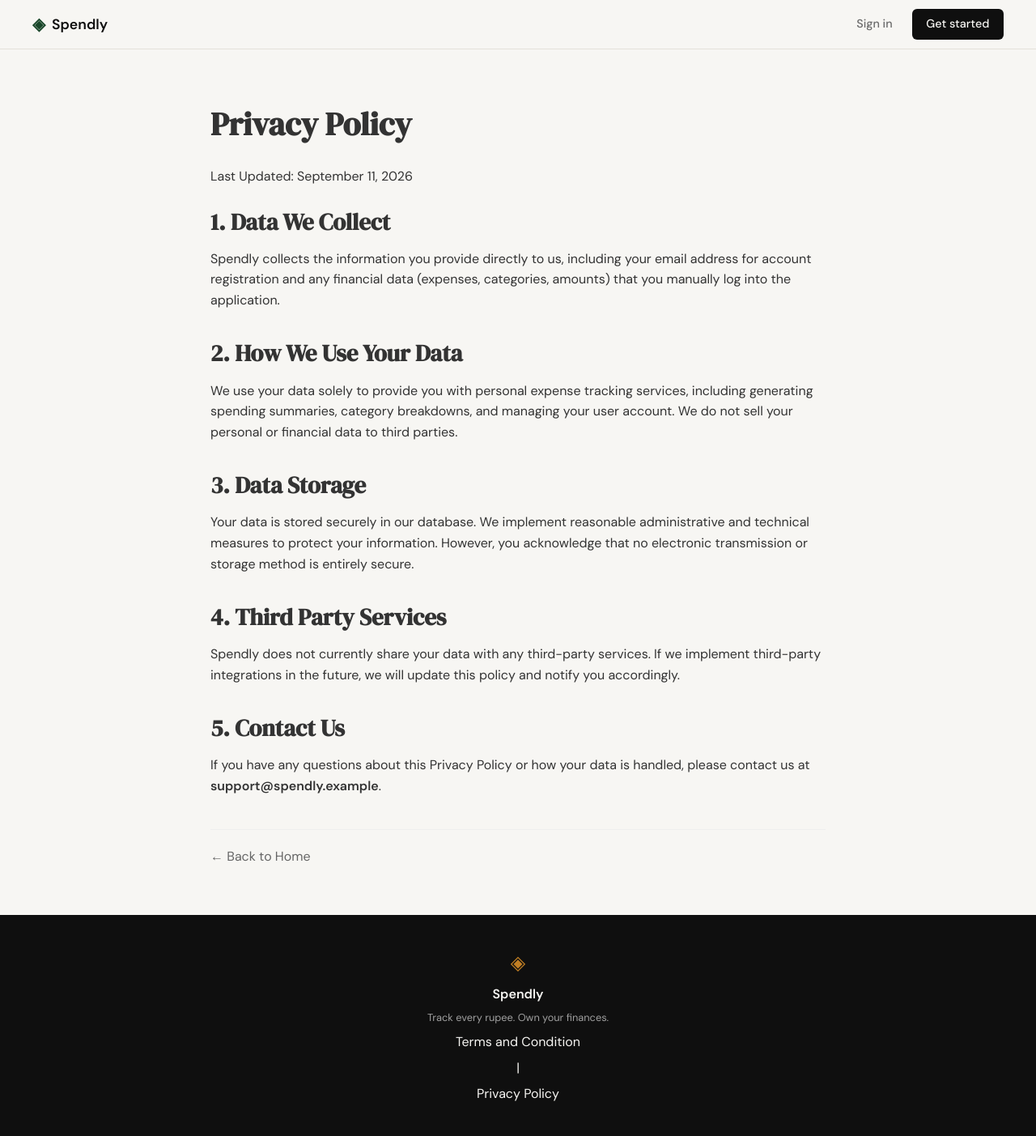
After one commit to Suffiyan-dev/Expense-Tracker-using-Claude-Code, a Flask app: page /privacy in a window 1280 px wide. The commit adds this page. Shown: the whole page at 81% size. Run offline with Flask 3, Linux system fonts and the light colour scheme.

Commit message:
"Landing:add pivacy policy page and route"

```diff
--- a/app.py
+++ b/app.py
@@ -25,6 +25,11 @@ def login():
 @app.route("/terms")
 def terms():
     return render_template("terms.html")
+
+
+@app.route("/privacy")
+def privacy():
+    return render_template("privacy.html")
 
 
 # ------------------------------------------------------------------ #
--- a/templates/base.html
+++ b/templates/base.html
@@ -34,7 +34,7 @@
             <span class="brand-icon">◈</span>
             <span class="footer-name">Spendly</span>
             <p class="footer-copy">Track every rupee. Own your finances.</p>
-            <a href="{{ url_for('terms') }}">Terms and Condition</a> | <a href="#">Privacy Policy</a>
+            <a href="{{ url_for('terms') }}">Terms and Condition</a> | <a href="{{ url_for('privacy') }}">Privacy Policy</a>
         </div>
     </footer>
 
--- /dev/null
+++ b/templates/privacy.html
@@ -0,0 +1,39 @@
+{% extends "base.html" %}
+
+{% block title %}Privacy Policy — Spendly{% endblock %}
+
+{% block content %}
+<div class="privacy-container" style="max-width: 800px; margin: 40px auto; padding: 20px; line-height: 1.6; font-family: 'DM Sans', sans-serif; color: #333;">
+    <h1 style="font-family: 'DM Serif Display', serif; font-size: 2.5rem; margin-bottom: 20px;">Privacy Policy</h1>
+    <p style="margin-bottom: 20px;">Last Updated: September 11, 2026</p>
+
+    <section style="margin-bottom: 30px;">
+        <h2 style="font-family: 'DM Serif Display', serif; font-size: 1.8rem; margin-bottom: 10px;">1. Data We Collect</h2>
+        <p>Spendly collects the information you provide directly to us, including your email address for account registration and any financial data (expenses, categories, amounts) that you manually log into the application.</p>
+    </section>
+
+    <section style="margin-bottom: 30px;">
+        <h2 style="font-family: 'DM Serif Display', serif; font-size: 1.8rem; margin-bottom: 10px;">2. How We Use Your Data</h2>
+        <p>We use your data solely to provide you with personal expense tracking services, including generating spending summaries, category breakdowns, and managing your user account. We do not sell your personal or financial data to third parties.</p>
+    </section>
+
+    <section style="margin-bottom: 30px;">
+        <h2 style="font-family: 'DM Serif Display', serif; font-size: 1.8rem; margin-bottom: 10px;">3. Data Storage</h2>
+        <p>Your data is stored securely in our database. We implement reasonable administrative and technical measures to protect your information. However, you acknowledge that no electronic transmission or storage method is entirely secure.</p>
+    </section>
+
+    <section style="margin-bottom: 30px;">
+        <h2 style="font-family: 'DM Serif Display', serif; font-size: 1.8rem; margin-bottom: 10px;">4. Third Party Services</h2>
+        <p>Spendly does not currently share your data with any third-party services. If we implement third-party integrations in the future, we will update this policy and notify you accordingly.</p>
+    </section>
+
+    <section style="margin-bottom: 30px;">
+        <h2 style="font-family: 'DM Serif Display', serif; font-size: 1.8rem; margin-bottom: 10px;">5. Contact Us</h2>
+        <p>If you have any questions about this Privacy Policy or how your data is handled, please contact us at <strong>support@spendly.example</strong>.</p>
+    </section>
+
+    <div style="margin-top: 40px; padding-top: 20px; border-top: 1px solid #eee;">
+        <a href="{{ url_for('landing') }}" style="color: #666; text-decoration: none;">&larr; Back to Home</a>
+    </div>
+</div>
+{% endblock %}
```
